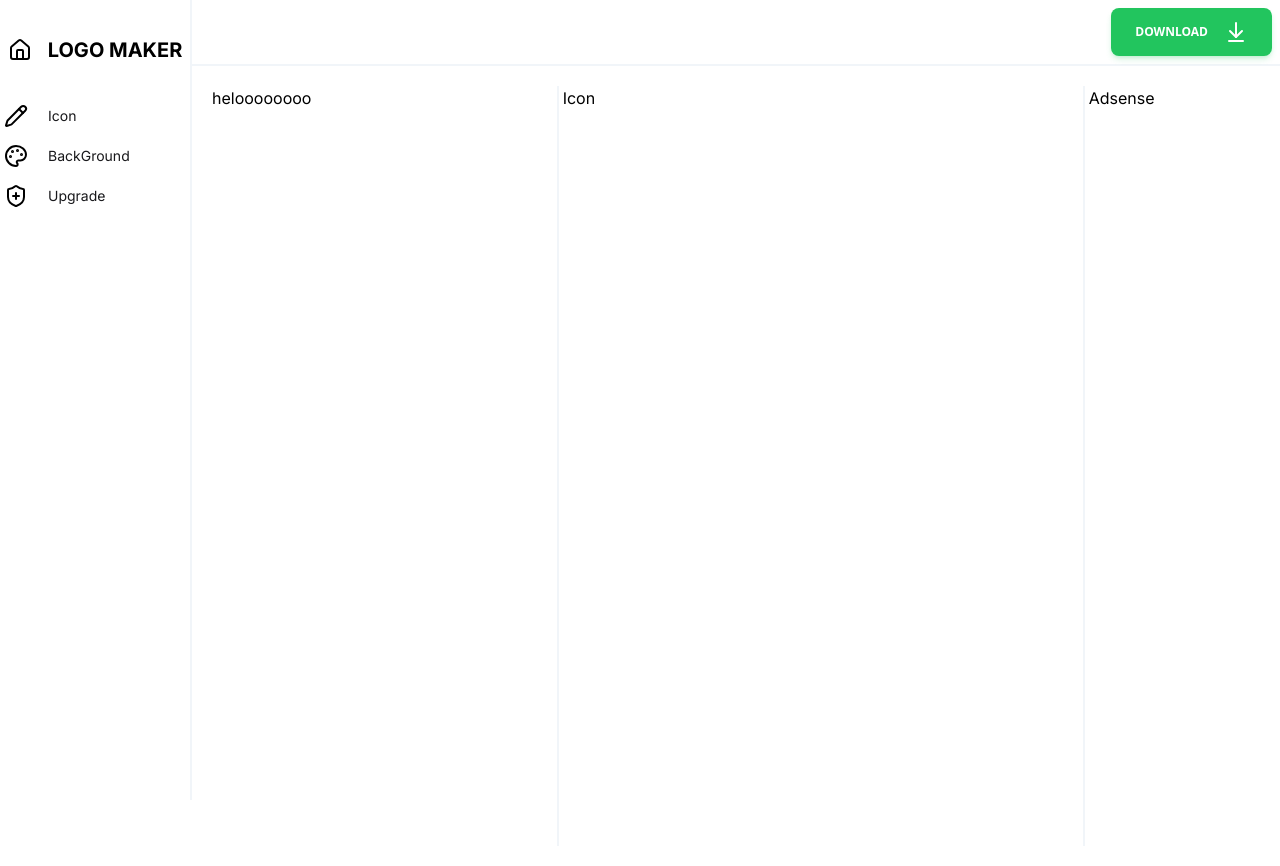
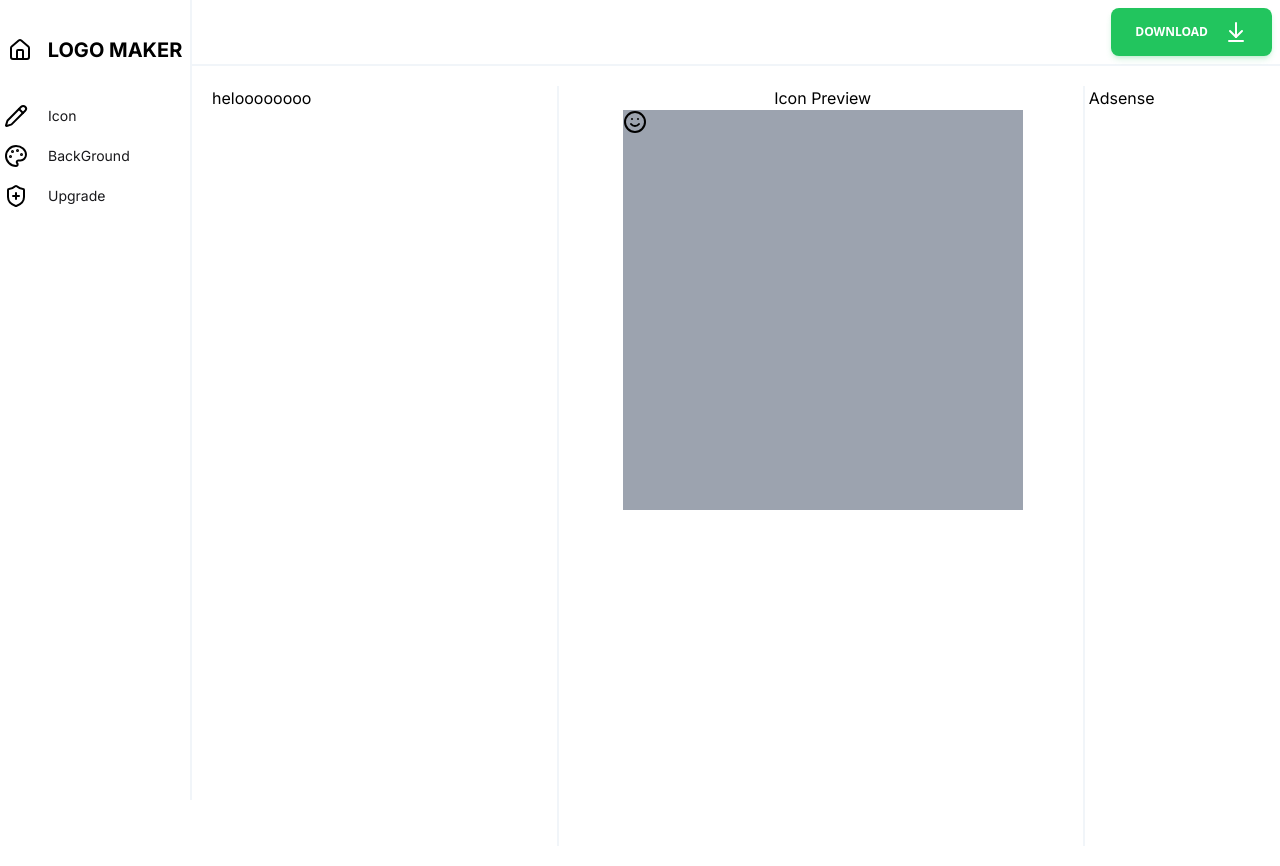
Before and after one commit to Hamza123Hussain/logo_maker_nextjs, a Next.js app: page / in a window 1280 px wide. Built offline with nearby package versions, Linux system fonts and the light colour scheme.

Commit message:
LOGO PREVIEW DONE

```diff
--- a/app/layout.js
+++ b/app/layout.js
@@ -1,3 +1,4 @@
+'use client'
 import { Inter } from 'next/font/google'
 import './globals.css'
 import Navbar from '@/components/Navbar'
@@ -6,14 +7,12 @@ import { ArrowDownToLine } from 'lucide-react'
 import IconController from '@/components/IconController'
 import Icon_Preview from '@/components/Icon_Preview'
 import BackgroundController from '@/components/BackGroundController'
+import { ValueContext, ValuesContext } from '@/context/Context'
+import { useState } from 'react'
 const inter = Inter({ subsets: ['latin'] })
 
-export const metadata = {
-  title: 'Create Next App',
-  description: 'Generated by create next app',
-}
-
 export default function RootLayout({ children }) {
+  const [IconValues, SetIconValues] = useState({})
   return (
     <html lang="en">
       <body className={inter.className}>
@@ -27,6 +26,7 @@ export default function RootLayout({ children }) {
           <>
             <Navbar />
             <main className=" md:pl-48 relative">
+              <ValuesContext.Provider value={[IconValues, SetIconValues]}>
                 <div className=" flex justify-end p-2 border-b-2 border-slate-100   ">
                   {' '}
                   <button
@@ -50,6 +50,7 @@ export default function RootLayout({ children }) {
                   </div>
                   <div className="">Adsense</div>
                 </div>
+              </ValuesContext.Provider>
             </main>
           </>
         </div>
--- a/components/BackGroundController.jsx
+++ b/components/BackGroundController.jsx
@@ -1,55 +1,63 @@
 'use client'
 import { Smile } from 'lucide-react'
-import React, { useEffect, useState } from 'react'
+import React, { useContext, useEffect, useState } from 'react'
 import ColourPicker from './ColourPickerController'
+import { ValuesContext } from '@/context/Context'
 
 const BackgroundController = () => {
-  const [size, setsize] = useState(28)
-  const [rotate, setrotation] = useState(0)
-  const [color, setcolor] = useState('rgba(255,255,255,1)')
-
+  const [IconValues, SetIconValues] = useContext(ValuesContext)
   const StoredValue = JSON.parse(localStorage.getItem('BGValues'))
+  const [Padding, setPadding] = useState(
+    IconValues ? IconValues.BG_Padding : 28
+  )
+  const [Round, setRound] = useState(StoredValue ? StoredValue.BG_Round : 0)
+  const [color, setcolor] = useState(
+    StoredValue ? StoredValue.BGValues : 'rgba(255,255,255,1)'
+  )
 
   useEffect(() => {
     const BGValues = {
       ...StoredValue,
-      BG_SIZE: size,
-      BG_ROTATION: rotate,
+      BG_Padding: Padding,
+      BG_Round: Round,
       BG_COLOR: color,
     }
-
+    SetIconValues((prevIconValues) => ({
+      ...prevIconValues,
+      ...BGValues,
+    }))
     localStorage.setItem('BGValues', JSON.stringify(BGValues))
-  }, [size, rotate, color])
-
+  }, [Padding, Round, color])
+  console.log(IconValues)
   return (
     <div className=" flex flex-col  mx-3 gap-2 my-5">
       <div className=" flex flex-col ">
         <div className="  flex justify-between ">
-          <p>Size</p>
+          <p>Padding</p>
           <p>
-            {size}
+            {Padding}
             px
           </p>
         </div>
         <input
           type="range"
-          defaultValue={28}
-          value={size}
-          max={512}
-          onChange={(e) => setsize(e.target.value)}
+          defaultValue={0}
+          value={Padding}
+          max={40}
+          onChange={(e) => setPadding(e.target.value)}
         />
       </div>
       <div className=" flex flex-col ">
         <div className=" flex justify-between">
-          <p>Rotate</p>
-          <p>{rotate}°</p>
+          <p>Round</p>
+          <p>{Round}°</p>
         </div>
         <input
           defaultValue={0}
-          value={rotate}
+          value={Round}
           type="range"
-          max={360}
-          onChange={(e) => setrotation(e.target.value)}
+          max={70}
+          onChange={(e) => setRound(e.target.value)}
         />
       </div>
 
--- a/components/IconController.jsx
+++ b/components/IconController.jsx
@@ -1,23 +1,27 @@
 'use client'
 import { Smile } from 'lucide-react'
-import React, { useEffect, useState } from 'react'
+import React, { useContext, useEffect, useState } from 'react'
 import ColourPicker from './ColourPickerController'
+import { ValuesContext } from '@/context/Context'
 
 const IconController = () => {
   const [size, setsize] = useState(28)
   const [rotate, setrotation] = useState(0)
   const [color, setcolor] = useState('rgba(255,255,255,1)')
-
+  const [IconValues, SetIconValues] = useContext(ValuesContext)
   const StoredValue = JSON.parse(localStorage.getItem('Values'))
-
+  console.log(IconValues)
   useEffect(() => {
-    const IconValues = {
+    const IconValue = {
       ...StoredValue,
       ICON_SIZE: size,
       ICON_ROTATION: rotate,
       ICON_COLOR: color,
     }
-
+    SetIconValues((prevIconValues) => ({
+      ...prevIconValues,
+      ...IconValue,
+    }))
     localStorage.setItem('Values', JSON.stringify(IconValues))
   }, [size, rotate, color])
 
--- a/components/Icon_Preview.jsx
+++ b/components/Icon_Preview.jsx
@@ -1,7 +1,50 @@
-import React from 'react'
+'use client'
+import { ValuesContext } from '@/context/Context'
+import { Smile, icons } from 'lucide-react'
+import React, { useContext } from 'react'
 
 const Icon_Preview = () => {
-  return <div>Icon</div>
+  const [IconValues] = useContext(ValuesContext)
+  const TheLogo = ({ name, color, size, rotation }) => {
+    // const LudicIcon = icons[name]
+
+    // if (!LudicIcon) {
+    //   return
+    // }
+    return (
+      <>
+        <Smile
+          color={color}
+          size={size}
+          style={{ transform: `rotate(${rotation}deg)` }}
+        />
+      </>
+    )
+  }
+  return (
+    <div className=" flex flex-col  justify-center items-center">
+      Icon Preview
+      <div className=" w-[300px] sm:w-[400px] flex justify-center items-center   h-[400px] bg-gray-400  mx-5 ">
+        <div
+          className={`w-full h-full  `}
+          style={{
+            background: IconValues?.BG_COLOR,
+            borderRadius: `${IconValues?.BG_Round}px`,
+            padding: IconValues?.BG_Padding,
+          }}
+        >
+          {' '}
+          <TheLogo
+            name={'smile'}
+            color={IconValues?.ICON_COLOR}
+            size={IconValues?.ICON_SIZE}
+            rotation={IconValues?.ICON_ROTATION}
+          />
+        </div>
+      </div>
+      {IconValues.BG_COLOR}
+    </div>
+  )
 }
 
 export default Icon_Preview
--- /dev/null
+++ b/context/Context.js
@@ -0,0 +1,3 @@
+import { createContext } from 'react'
+
+export const ValuesContext = createContext(null)
```
Lines whose indentation alone changed are shown as unchanged.
